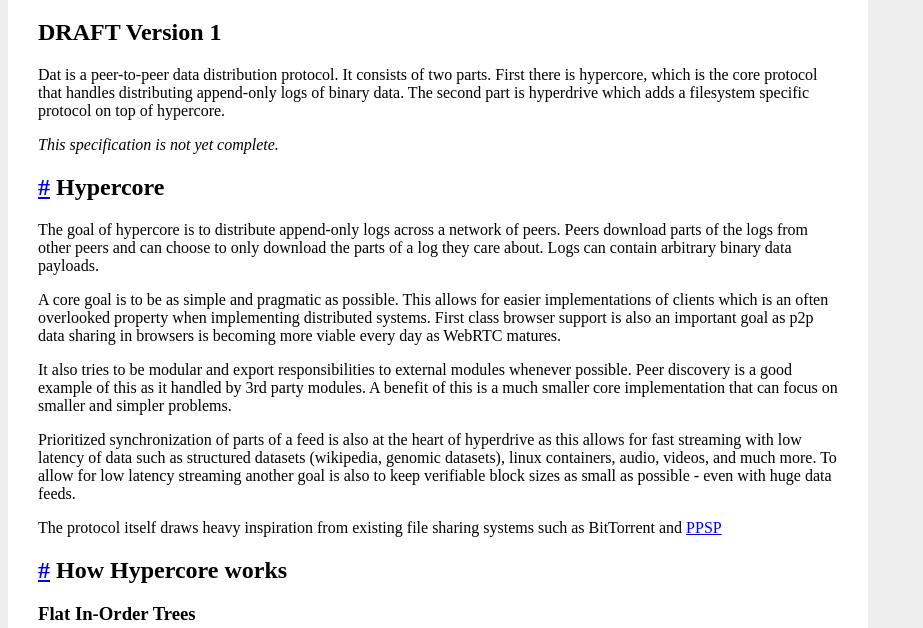
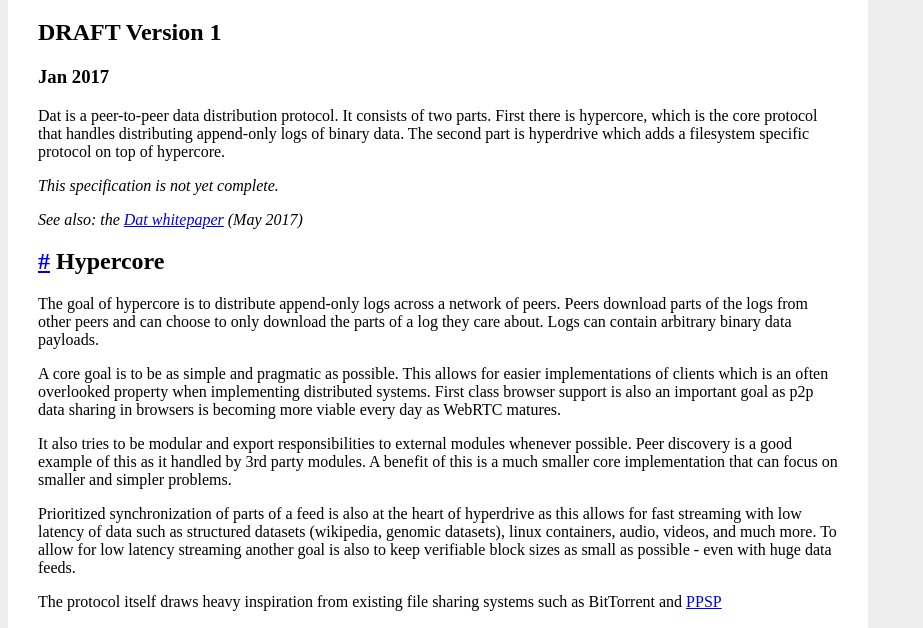
Before and after one commit to dat-ecosystem-archive/datprotocol.org, a plain HTML site: page spec.html in a window 1280 px wide. Shown: the part 113-741 px from the top of the page, without its empty margins (0-923 px from the left). Drawn offline with Linux system fonts and the light colour scheme.

Commit message:
add whitepaper links

```diff
--- a/spec.html
+++ b/spec.html
@@ -13,9 +13,13 @@
 
       <h2>DRAFT Version 1</h2>
 
+      <h3>Jan 2017</h3>
+
       <p>Dat is a peer-to-peer data distribution protocol. It consists of two parts. First there is hypercore, which is the core protocol that handles distributing append-only logs of binary data. The second part is hyperdrive which adds a filesystem specific protocol on top of hypercore.</p>
 
       <p><em>This specification is not yet complete.</em></p>
+
+      <p><em>See also: the <a href="https://github.com/datproject/docs/blob/master/papers/dat-paper.pdf">Dat whitepaper</a> (May 2017)</em><p>
 
       <h2><a id="hypercore" class="anchor" href="#hypercore" aria-hidden="true">#</a> Hypercore</h2>
 
```
Also changed, not shown: index.html (+3 -0 lines).
